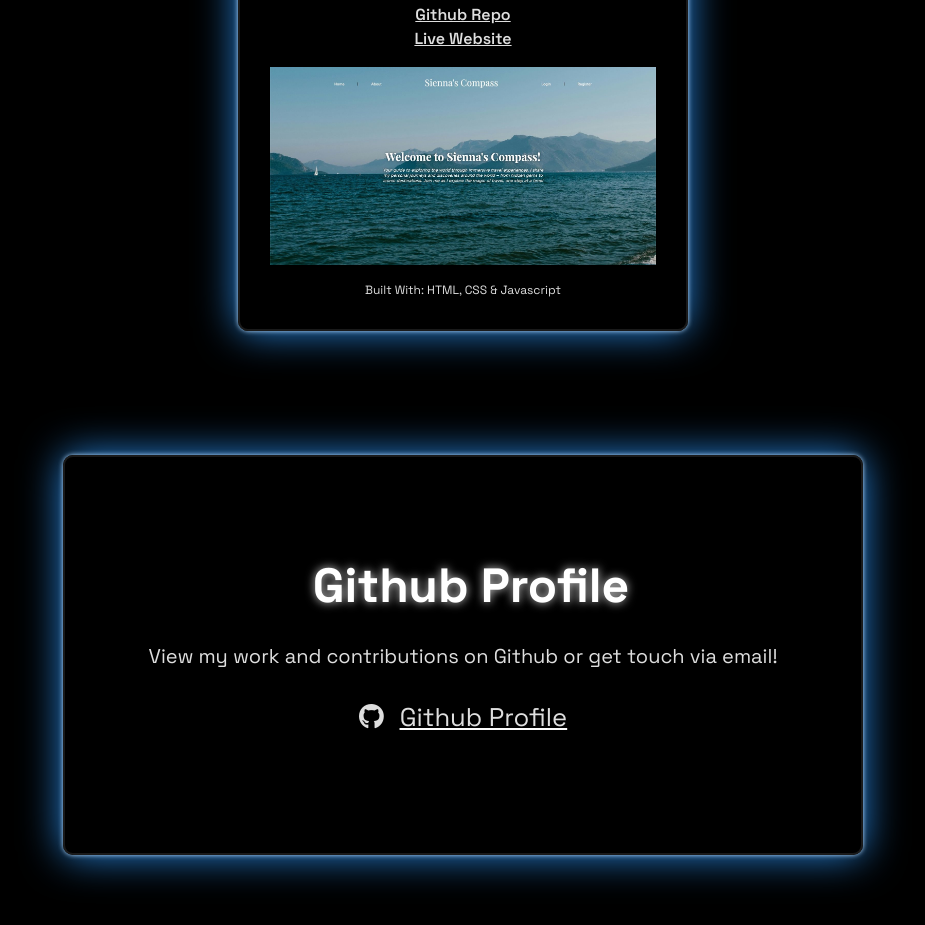
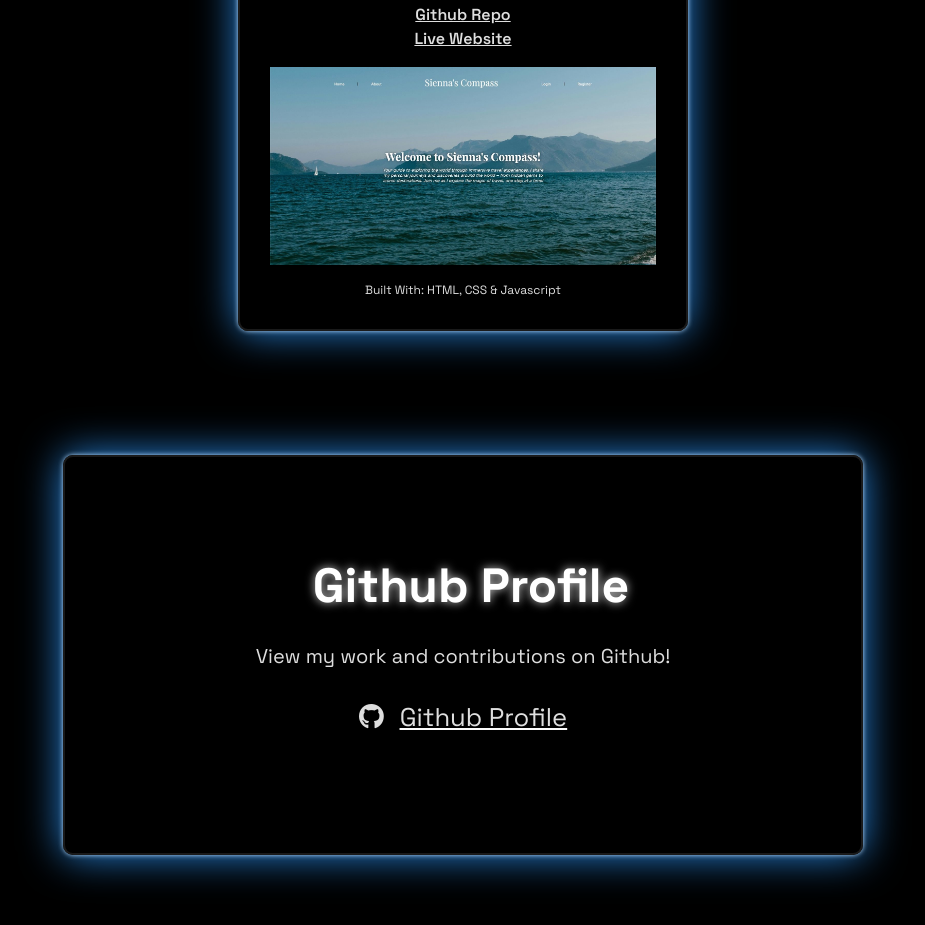
Before and after one commit to Tubhaahmad/FED1-Portfolio-1, a website built with Vite: page index.html in a window 1280 px wide. Shown: the part 2465-3390 px from the top of the page, without its empty margins (177-1102 px from the left). Built offline with nearby package versions, Linux system fonts and the light colour scheme.

Commit message:
edited github profile

```diff
--- a/index.html
+++ b/index.html
@@ -51,7 +51,7 @@
           <h2 class="text-white text-glow">Github Profile</h2>
         </div>
         <p class="paragraph-containers">
-          View my work and contributions on Github or get touch via email!
+          View my work and contributions on Github!
         </p>
         <div class="github-profile-link">
           <a href="https://github.com/Tubhaahmad"
```
